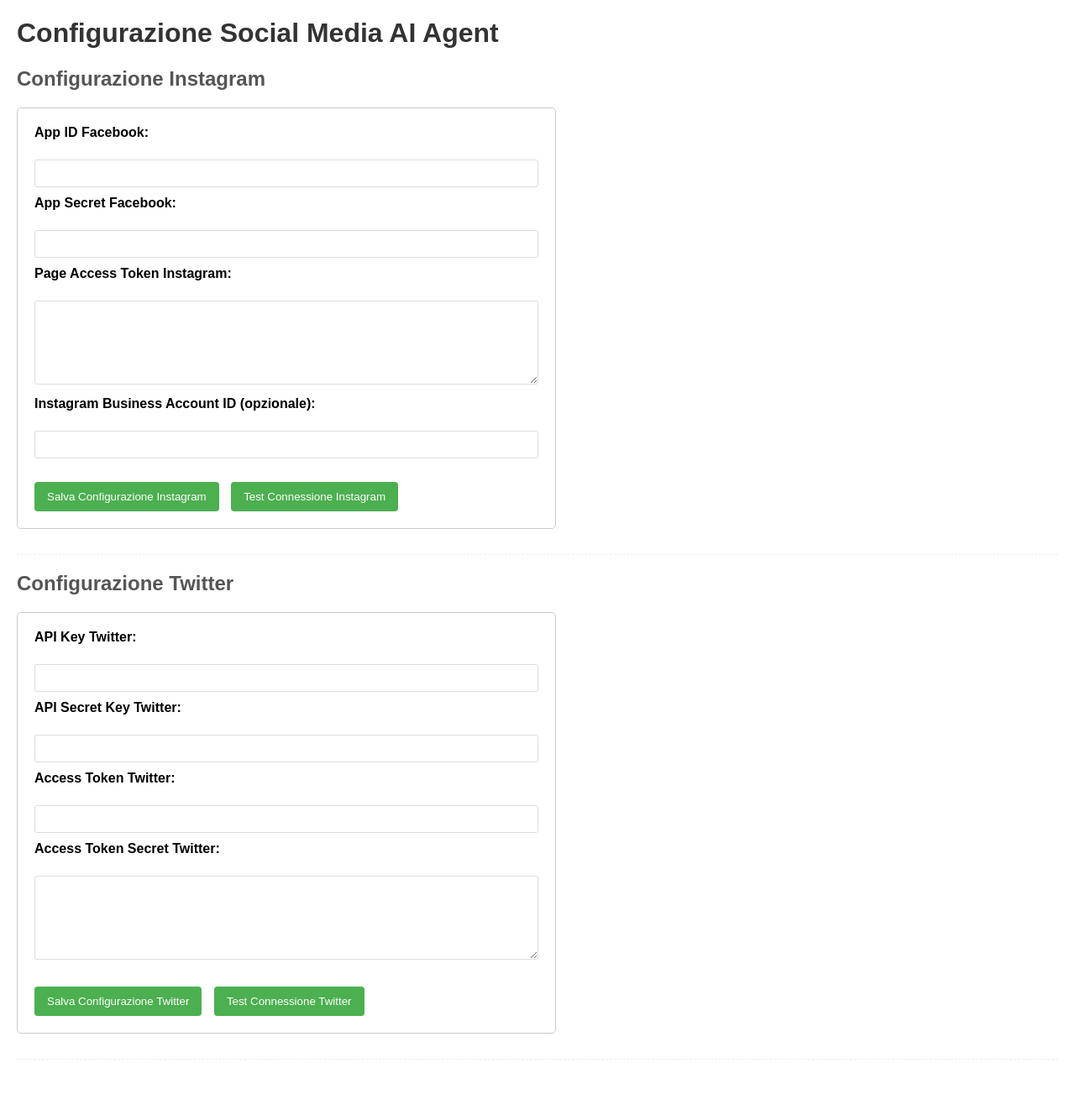
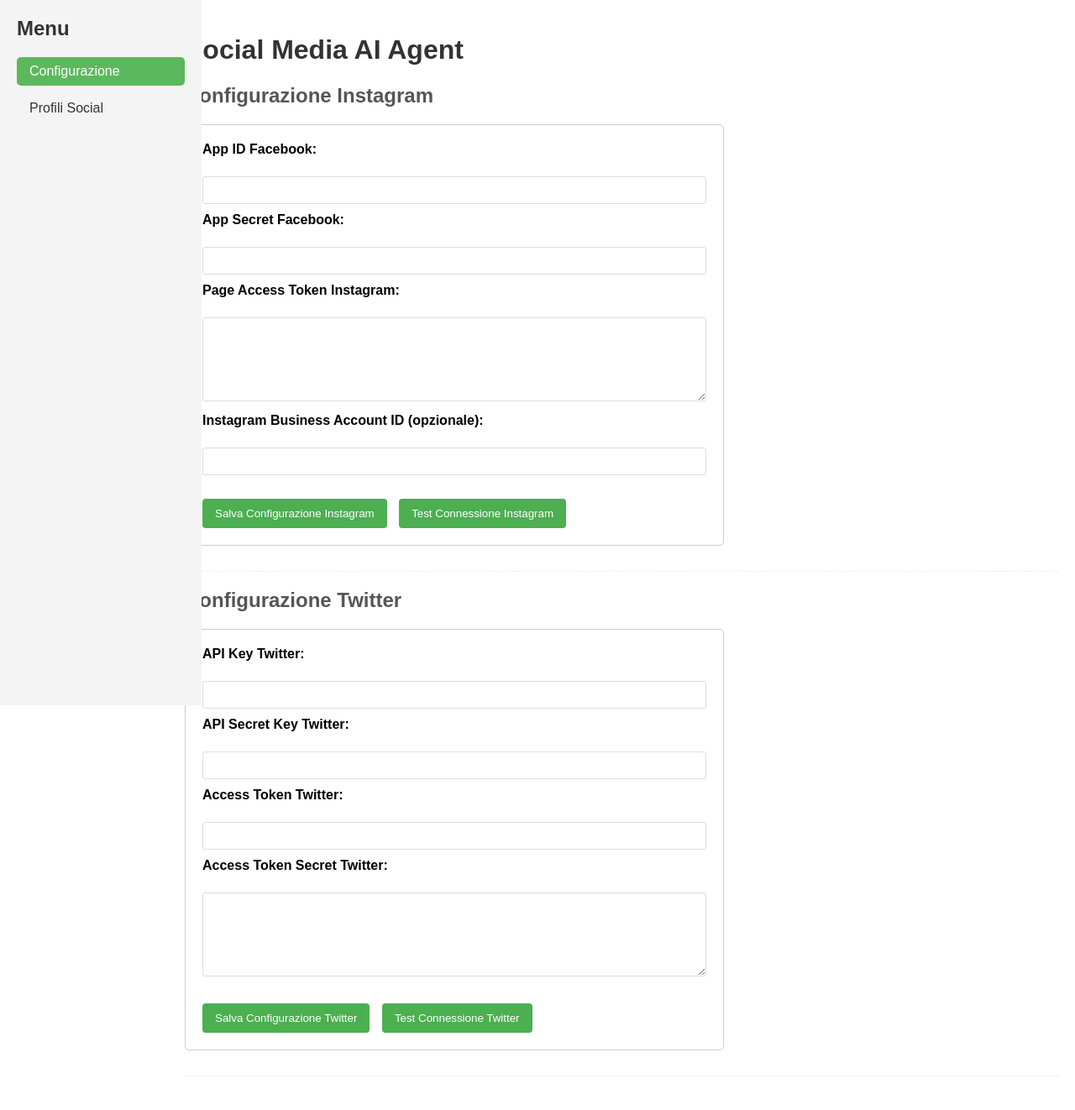
Before and after one commit to Dykarz/social-media-ai-agent, a Flask app: page / in a window 1280 px wide. Shown: the whole page at 84% size. Before the commit the page ends 1262 px from the top, so only its background shows below. Run offline with Flask 3, Linux system fonts and the light colour scheme.

Commit message:
modificato

```diff
--- a/requirements.txt
+++ b/requirements.txt
@@ -1,3 +1,4 @@
 requests
 PyYAML
 Flask
+tweepy
--- a/webapp/app.py
+++ b/webapp/app.py
@@ -2,7 +2,7 @@
 import yaml
 import os
 from integrations.instagram.instagram_api import test_instagram_connection as instagram_test_conn
-from integrations.twitter.twitter_api import test_twitter_connection as twitter_test_conn # Importa funzione test twitter
+from integrations.twitter.twitter_api import test_twitter_connection as twitter_test_conn
 
 app = Flask(__name__)
 app.secret_key = "super segreto"
@@ -22,7 +22,7 @@
     with open(CONFIG_FILE_PATH, 'w') as file:
         yaml.dump(config_data, file, indent=2)
 
-@app.route('/', methods=['GET', 'POST'])
+@app.route('/', methods=['GET', 'POST']) # Route per Configurazione (pagina principale)
 def config_page():
     config = load_config()
     instagram_config = config.get('instagram', {})
@@ -53,24 +53,51 @@
     return render_template('config.html', instagram_config=instagram_config, twitter_config=twitter_config, messages=get_flashed_messages(with_categories=True))
 
 
+@app.route('/profiles') # NUOVA ROUTE per Profili Social
+def profiles_page():
+    """Route per la pagina dei Profili Social (per ora dati SIMULATI)."""
+    # Dati profilo Instagram SIMULATI (da sostituire con dati veri API in futuro)
+    instagram_profile_data = {
+        'username': 'instagram_username_simulato',
+        'biography': 'Biografia di test di Instagram',
+        'followers_count': 1234,
+        'following_count': 567,
+        'profile_picture_url': 'URL_IMMAGINE_PROFILO_INSTAGRAM_SIMULATO' # Potremmo usare URL immagine placeholder
+    }
+    # Dati profilo Twitter SIMULATI (da sostituire con dati veri API in futuro)
+    twitter_profile_data = {
+        'username': 'TwitterUsernameSimulato',
+        'name': 'Nome Utente Twitter Simulato',
+        'bio': 'Bio di test di Twitter',
+        'followers_count': 987,
+        'following_count': 654,
+        'profile_picture_url': 'URL_IMMAGINE_PROFILO_TWITTER_SIMULATO' # Potremmo usare URL immagine placeholder
+    }
+
+    return render_template('config.html', # Rende lo stesso template config.html
+                           show_profiles_section=True, # Passa flag per mostrare sezione profili
+                           instagram_profile=instagram_profile_data, # Passa dati profilo Instagram
+                           twitter_profile=twitter_profile_data) # Passa dati profilo Twitter
+
+
 @app.route('/test_instagram_connection', methods=['POST'])
 def test_instagram_connection_route():
     config_data = request.get_json()
-    success, result = instagram_test_conn(config_data) # Chiama funzione test da integrations/instagram/instagram_api.py
+    success, result = instagram_test_conn(config_data)
     if success:
         return jsonify({'success': True, 'username': result.get('username'), 'biography': result.get('biography'), 'followers_count': result.get('followers_count'), 'follows_count': result.get('follows_count')}), 200
     else:
-        return jsonify({'success': False, 'error': result}), 400  # Restituisce errore 400 e messaggio
+        return jsonify({'success': False, 'error': result}), 400
 
 
 @app.route('/test_twitter_connection', methods=['POST'])
 def test_twitter_connection_route():
     config_data = request.get_json()
-    success, result_message = twitter_test_conn(config_data) # Chiama funzione test da integrations/twitter/twitter_api.py
+    success, result_message = twitter_test_conn(config_data)
     if success:
-        return jsonify({'success': True, 'username': result_message}), 200 # Restituisce username se successo
+        return jsonify({'success': True, 'username': result_message}), 200
     else:
-        return jsonify({'success': False, 'error': result_message}), 400 # Restituisce errore 400 e messaggio
+        return jsonify({'success': False, 'error': result_message}), 400
 
 
 if __name__ == '__main__':
--- a/webapp/templates/config.html
+++ b/webapp/templates/config.html
@@ -1,16 +1,71 @@
 <!DOCTYPE html>
 <html>
 <head>
-    <title>Configurazione Social Media AI Agent</title>
+    <title>Social Media AI Agent</title>
     <style>
+        /* Stili CSS (INLINE - potremmo spostarli in file esterno in futuro) */
         body {
             font-family: Arial, sans-serif;
-            margin: 20px;
+            margin: 0; /* Rimuovi margin body per sidebar full height */
+            display: flex; /* Usa flexbox per layout sidebar + contenuto */
         }
+
+        /* Sidebar */
+        .sidebar {
+            width: 200px;
+            background-color: #f4f4f4;
+            padding: 20px;
+            height: 100vh; /* Sidebar a tutta altezza viewport */
+            position: fixed; /* Sidebar fissa */
+            left: 0;
+            top: 0;
+            overflow-y: auto; /* Scroll se contenuto sidebar è troppo lungo */
+        }
+
+        .sidebar h2 {
+            margin-top: 0;
+            color: #333;
+        }
+
+        .sidebar ul {
+            list-style: none;
+            padding: 0;
+        }
+
+        .sidebar li {
+            margin-bottom: 10px;
+        }
+
+        .sidebar a {
+            display: block;
+            padding: 8px 15px;
+            text-decoration: none;
+            color: #333;
+            border-radius: 5px;
+        }
+
+        .sidebar a:hover {
+            background-color: #ddd;
+        }
+
+        .sidebar a.active {
+            background-color: #5cb85c; /* Verde Bootstrap */
+            color: white;
+        }
+
+
+        /* Contenuto Principale (a destra della sidebar) */
+        .content {
+            flex: 1; /* Prende tutto lo spazio disponibile a destra */
+            padding: 20px;
+            margin-left: 200px; /* Spazio per la sidebar */
+        }
+
+
         h1 {
             color: #333;
         }
-        h2 {
+        h2.config-title { /* Titolo sezione configurazione */
             color: #555;
             margin-top: 20px;
         }
@@ -37,14 +92,14 @@
         textarea {
             height: 100px;
         }
-        button[type="submit"], button[id^="test-connection-"] { /* Stile anche per pulsanti "Test Connessione" */
+        button[type="submit"], button[id^="test-connection-"] {
             background-color: #4CAF50;
             color: white;
             padding: 10px 15px;
             border: none;
             border-radius: 4px;
             cursor: pointer;
-            margin-right: 10px; /* Spazio tra pulsanti */
+            margin-right: 10px;
         }
         button[type="submit"]:hover, button[id^="test-connection-"]:hover {
             background-color: #45a049;
@@ -76,12 +131,42 @@
             margin-top: 5px;
         }
         .hidden {
-            display: none; /* Classe per nascondere elementi */
+            display: none;
         }
+
+        /* Stili per sezione Profili Social (esempio base) */
+        .profile-section {
+            margin-top: 20px;
+        }
+        .profile-info {
+            border: 1px solid #ccc;
+            border-radius: 5px;
+            padding: 15px;
+            margin-bottom: 15px;
+        }
+        .profile-info h3 {
+            margin-top: 0;
+        }
+        .profile-details p {
+            margin: 5px 0;
+        }
+
+
     </style>
 </head>
 <body>
-    <h1>Configurazione Social Media AI Agent</h1>
+
+    <div class="sidebar">
+        <h2>Menu</h2>
+        <ul>
+            <li><a href="/" class="active">Configurazione</a></li>
+            <li><a href="/profiles">Profili Social</a></li> {# Link a sezione Profili Social #}
+            {# In futuro: <li><a href="/content">Gestione Contenuti</a></li>, <li><a href="/analytics">Analitiche</a></li> #}
+        </ul>
+    </div>
+
+    <div class="content">
+        <h1>Social Media AI Agent</h1>
 
         <div id="feedback-messages">
             {% with messages = get_flashed_messages(with_categories=true) %}
@@ -91,8 +176,8 @@
             {% endwith %}
         </div>
 
-    <div class="config-section">
-        <h2>Configurazione Instagram</h2>
+        <div id="config-section" class="config-section"> {# ID per identificare sezione config (JS) #}
+            <h2 class="config-title">Configurazione Instagram</h2>
             <form method="POST" id="instagram-config-form" onsubmit="return validateInstagramConfig()">
                 <input type="hidden" name="form_type" value="instagram">
                 <div>
@@ -115,11 +200,11 @@
                 <button type="submit">Salva Configurazione Instagram</button>
                 <button type="button" id="test-connection-instagram">Test Connessione Instagram</button> <span id="connection-status-instagram"></span>
             </form>
-        <div id="instagram-connection-result"></div> {# Area per mostrare risultato test connessione Instagram #}
+            <div id="instagram-connection-result"></div>
         </div>
 
-    <div class="config-section">
-        <h2>Configurazione Twitter</h2>
+        <div id="twitter-config-section" class="config-section"> {# ID per identificare sezione config (JS) #}
+            <h2 class="config-title">Configurazione Twitter</h2>
             <form method="POST" id="twitter-config-form" onsubmit="return validateTwitterConfig()">
                 <input type="hidden" name="form_type" value="twitter">
                 <div>
@@ -142,140 +227,78 @@
                 <button type="submit">Salva Configurazione Twitter</button>
                 <button type="button" id="test-connection-twitter">Test Connessione Twitter</button> <span id="connection-status-twitter"></span>
             </form>
-        <div id="twitter-connection-result"></div> {# Area per mostrare risultato test connessione Twitter #}
+            <div id="twitter-connection-result"></div>
         </div>
 
+        <div id="profiles-section" class="profile-section hidden"> {# Sezione Profili Social - inizialmente nascosta #}
+            <h2>Profili Social Collegati</h2>
+            <div id="instagram-profile-info" class="profile-info">
+                <h3>Profilo Instagram</h3>
+                <div id="instagram-profile-details" class="profile-details">
+                    <p><strong>Username:</strong> <span id="instagram-username"></span></p>
+                    <p><strong>Biografia:</strong> <span id="instagram-bio"></span></p>
+                    <p><strong>Follower:</strong> <span id="instagram-followers"></span></p>
+                    <p><strong>Following:</strong> <span id="instagram-following"></span></p>
+                    <p><strong>Immagine Profilo:</strong> <span id="instagram-profile-picture"></span></p> {# Placeholder per immagine profilo #}
+                </div>
+            </div>
+
+            <div id="twitter-profile-info" class="profile-info">
+                <h3>Profilo Twitter</h3>
+                <div id="twitter-profile-details" class="profile-details">
+                    <p><strong>Username:</strong> <span id="twitter-username"></span></p>
+                    <p><strong>Nome:</strong> <span id="twitter-name"></span></p>
+                    <p><strong>Bio:</strong> <span id="twitter-bio"></span></p>
+                    <p><strong>Follower:</strong> <span id="twitter-followers"></span></p>
+                    <p><strong>Following:</strong> <span id="twitter-following"></span></p>
+                    <p><strong>Immagine Profilo:</strong> <span id="twitter-profile-picture"></span></p> {# Placeholder per immagine profilo #}
+                </div>
+            </div>
+        </div>
+
+
+    </div> {# Fine div.content #}
+
+
     <script>
-        function validateInstagramConfig() {
-            let isValid = true;
-            const app_id = document.getElementById('instagram_app_id');
-            const app_secret = document.getElementById('instagram_app_secret');
-            const page_access_token = document.getElementById('instagram_page_access_token');
+        // JavaScript (mantenuto INLINE per ora - potremmo spostarlo in file esterno)
 
-            if (!app_id.value.trim()) {
-                document.getElementById('instagram_app_id_error').classList.remove('hidden');
-                isValid = false;
-            } else {
-                document.getElementById('instagram_app_id_error').classList.add('hidden');
-            }
-            if (!app_secret.value.trim()) {
-                document.getElementById('instagram_app_secret_error').classList.remove('hidden');
-                isValid = false;
-            } else {
-                document.getElementById('instagram_app_secret_error').classList.add('hidden');
-            }
-            if (!page_access_token.value.trim()) {
-                document.getElementById('instagram_page_access_token_error').classList.remove('hidden');
-                isValid = false;
-            } else {
-                document.getElementById('instagram_page_access_token_error').classList.add('hidden');
-            }
-            return isValid;
-        }
-
-        function validateTwitterConfig() {
-            let isValid = true;
-            const api_key = document.getElementById('twitter_api_key');
-            const api_secret_key = document.getElementById('twitter_api_secret_key');
-            const access_token = document.getElementById('twitter_access_token');
-            const access_token_secret = document.getElementById('twitter_access_token_secret');
-
-            if (!api_key.value.trim()) {
-                document.getElementById('twitter_api_key_error').classList.remove('hidden');
-                isValid = false;
-            } else {
-                document.getElementById('twitter_api_key_error').classList.add('hidden');
-            }
-            if (!api_secret_key.value.trim()) {
-                document.getElementById('twitter_api_secret_key_error').classList.remove('hidden');
-                isValid = false;
-            } else {
-                document.getElementById('twitter_api_secret_key_error').classList.add('hidden');
-            }
-            if (!access_token.value.trim()) {
-                document.getElementById('twitter_access_token_error').classList.remove('hidden');
-                isValid = false;
-            } else {
-                document.getElementById('twitter_access_token_error').classList.add('hidden');
-            }
-            if (!access_token_secret.value.trim()) {
-                document.getElementById('twitter_access_token_secret_error').classList.remove('hidden');
-                isValid = false;
-            } else {
-                document.getElementById('twitter_access_token_secret_error').classList.add('hidden');
-            }
-            return isValid;
-        }
-
-        async function testInstagramConnection() {
-            const statusSpan = document.getElementById('connection-status-instagram');
-            const resultDiv = document.getElementById('instagram-connection-result');
-            statusSpan.textContent = "Test in corso...";
-            resultDiv.innerHTML = ""; // Pulisce risultati precedenti
-
-            const app_id = document.getElementById('instagram_app_id').value;
-            const app_secret = document.getElementById('instagram_app_secret').value;
-            const page_access_token = document.getElementById('instagram_page_access_token').value;
-            const instagram_business_account_id = document.getElementById('instagram_business_account_id').value;
-
-            const response = await fetch('/test_instagram_connection', {  // Chiamata API Flask
-                method: 'POST',
-                headers: {
-                    'Content-Type': 'application/json'
-                },
-                body: JSON.stringify({
-                    app_id: app_id,
-                    app_secret: app_secret,
-                    page_access_token: page_access_token,
-                    instagram_business_account_id: instagram_business_account_id
-                })
-            });
-
-            statusSpan.textContent = ""; // Pulisce "Test in corso..."
-            const data = await response.json();
-            if (response.ok && data.success) {
-                resultDiv.innerHTML = `<div class="connection-status-success">Connessione a Instagram Riuscita! <br> Username: ${data.username || 'N/A'}, Biografia: ${data.biography || 'N/A'}, Follower: ${data.followers_count || 'N/A'}, Following: ${data.follows_count || 'N/A'}</div>`;
-            } else {
-                resultDiv.innerHTML = `<div class="connection-status-error">Errore di Connessione a Instagram: ${data.error || 'Sconosciuto'}</div>`;
-            }
-        }
-
-        async function testTwitterConnection() {
-            const statusSpan = document.getElementById('connection-status-twitter');
-            const resultDiv = document.getElementById('twitter-connection-result');
-            statusSpan.textContent = "Test in corso...";
-            resultDiv.innerHTML = ""; // Pulisce risultati precedenti
-
-            const api_key = document.getElementById('twitter_api_key').value;
-            const api_secret_key = document.getElementById('twitter_api_secret_key').value;
-            const access_token = document.getElementById('twitter_access_token').value;
-            const access_token_secret = document.getElementById('twitter_access_token_secret').value;
-
-            const response = await fetch('/test_twitter_connection', {  // Chiamata API Flask
-                method: 'POST',
-                headers: {
-                    'Content-Type': 'application/json'
-                },
-                body: JSON.stringify({
-                    api_key: api_key,
-                    api_secret_key: api_secret_key,
-                    access_token: access_token,
-                    access_token_secret: access_token_secret
-                })
-            });
-
-            statusSpan.textContent = ""; // Pulisce "Test in corso..."
-            const data = await response.json();
-            if (response.ok && data.success) {
-                resultDiv.innerHTML = `<div class="connection-status-success">Connessione a Twitter Riuscita! Utente: @${data.username}</div>`;
-            } else {
-                resultDiv.innerHTML = `<div class="connection-status-error">Errore di Connessione a Twitter: ${data.error || 'Sconosciuto'}</div>`;
-            }
-        }
-
+        // ... (Funzioni validateInstagramConfig(), validateTwitterConfig(), testInstagramConnection(), testTwitterConnection() - INALTERATE - mantieni codice esistente) ...
 
         document.getElementById('test-connection-instagram').addEventListener('click', testInstagramConnection);
         document.getElementById('test-connection-twitter').addEventListener('click', testTwitterConnection);
+
+        // Gestione Navigazione Sidebar (Mostra/Nascondi Sezioni)
+        document.addEventListener('DOMContentLoaded', function() {
+            const sidebarLinks = document.querySelectorAll('.sidebar a');
+            const contentSections = document.querySelectorAll('.content > div'); // Seleziona le sezioni dentro .content
+
+            sidebarLinks.forEach(link => {
+                link.addEventListener('click', function(event) {
+                    event.preventDefault(); // Prevent default link behavior (page reload)
+
+                    const targetSectionId = this.getAttribute('href').substring(1); // Rimuove '#'
+                    // Nascondi tutte le sezioni
+                    contentSections.forEach(section => {
+                        section.classList.add('hidden');
+                    });
+                    // Mostra solo la sezione target
+                    const targetSection = document.getElementById(targetSectionId);
+                    if (targetSection) {
+                        targetSection.classList.remove('hidden');
+                    }
+
+                    // Aggiorna classe 'active' nei link sidebar
+                    sidebarLinks.forEach(l => l.classList.remove('active'));
+                    this.classList.add('active');
+                });
+            });
+
+            // Mostra sezione "Configurazione" di default all'avvio
+            document.getElementById('config-section').classList.remove('hidden');
+            document.querySelector('.sidebar a[href="/"]').classList.add('active'); // Attiva link "Configurazione"
+        });
+
 
     </script>
 
```
Lines whose indentation alone changed are shown as unchanged.
